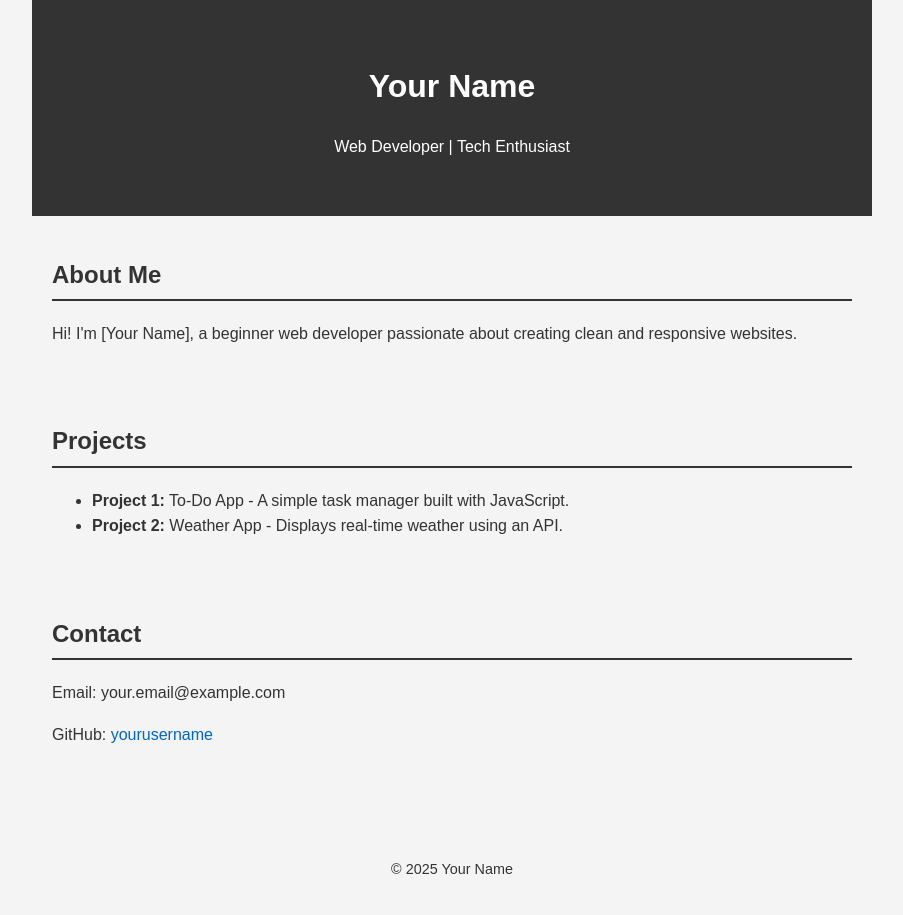
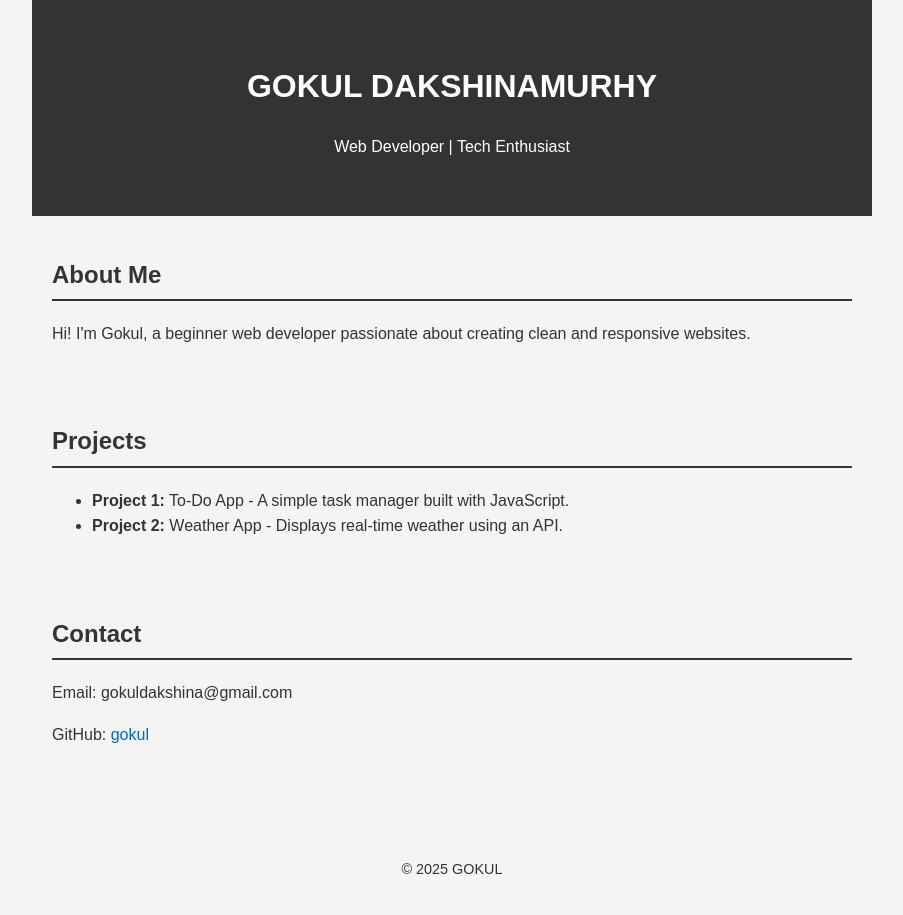
Before and after one commit to GoG-GDM/GoG-GDM, a plain HTML site: page index.html in a window 1280 px wide. Shown: the whole page, without its empty margins (188-1091 px from the left). Drawn offline with Linux system fonts and the light colour scheme.

Commit message:
Update index.html

```diff
--- a/index.html
+++ b/index.html
@@ -3,19 +3,19 @@
 <head>
   <meta charset="UTF-8">
   <meta name="viewport" content="width=device-width, initial-scale=1.0">
-  <title>Your Name - Portfolio</title>
+  <title>GOKULPortfolio</title>
   <link rel="stylesheet" href="style.css">
 </head>
 <body>
 
   <header>
-    <h1>Your Name</h1>
+    <h1>GOKUL DAKSHINAMURHY</h1>
     <p>Web Developer | Tech Enthusiast</p>
   </header>
 
   <section id="about">
     <h2>About Me</h2>
-    <p>Hi! I'm [Your Name], a beginner web developer passionate about creating clean and responsive websites.</p>
+    <p>Hi! I'm Gokul, a beginner web developer passionate about creating clean and responsive websites.</p>
   </section>
 
   <section id="projects">
@@ -28,12 +28,12 @@
 
   <section id="contact">
     <h2>Contact</h2>
-    <p>Email: your.email@example.com</p>
-    <p>GitHub: <a href="https://github.com/yourusername" target="_blank">yourusername</a></p>
+    <p>Email: gokuldakshina@gmail.com</p>
+    <p>GitHub: <a href="https://github.com/yourusername" target="_blank">gokul</a></p>
   </section>
 
   <footer>
-    <p>&copy; 2025 Your Name</p>
+    <p>&copy; 2025 GOKUL</p>
   </footer>
 
 </body>
```
